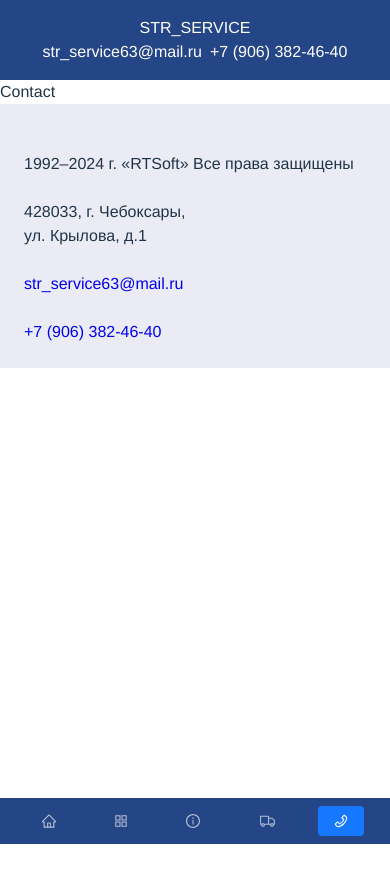
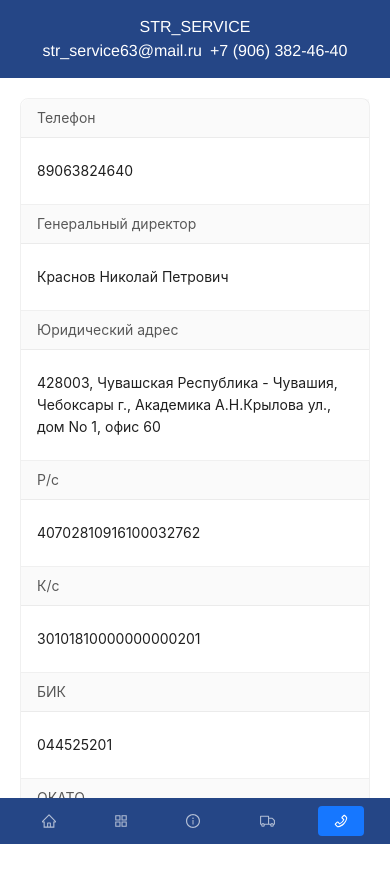
Before and after one commit to IgorKrasnovKT/stroy_service, a React (Vite) app: page /contact in a window 390 px wide. Shown: the top 882 px of the page. Before the commit the page ends 844 px from the top, so only its background shows below. Built offline with nearby package versions, Linux system fonts and the light colour scheme.

Commit message:
add contact info

```diff
--- a/index.html
+++ b/index.html
@@ -4,7 +4,7 @@
     <meta charset="UTF-8" />
     <link rel="icon" type="image/svg+xml" href="/vite.svg" />
     <meta name="viewport" content="width=device-width, initial-scale=1.0" />
-    <title>Stroy Service</title>
+    <title>Строй-Сервис</title>
   </head>
   <body>
     <div id="root"></div>
--- a/package.json
+++ b/package.json
@@ -1,6 +1,6 @@
 {
   "name": "stroy_service",
-	"homepage": ".",
+  "homepage": ".",
   "private": true,
   "version": "0.0.0",
   "type": "module",
@@ -17,6 +17,7 @@
     "@ant-design/icons": "^5.4.0",
     "@reduxjs/toolkit": "^2.2.7",
     "antd": "^5.19.3",
+    "classnames": "^2.5.1",
     "react": "^18.3.1",
     "react-dom": "^18.3.1",
     "react-router-dom": "^6.25.1",
--- a/src/components/footer/Footer.tsx
+++ b/src/components/footer/Footer.tsx
@@ -3,11 +3,13 @@ import styles from "./styles.module.scss";
 import { Link } from "react-router-dom";
 
 const Footer = memo(() => {
+  const currentYear = new Date().getFullYear();
+
   return (
     <footer>
       <div className={styles.leftSide}>
         <div className={styles.logo}></div>
-        <span>1992–2024 г. «RTSoft» Все права защищены</span>
+        <span>2009–{currentYear} г. ООО «Строй-Сервис» Все права защищены</span>
       </div>
       <div className={styles.rightSide}>
         <div>
--- a/src/components/header/Header.tsx
+++ b/src/components/header/Header.tsx
@@ -10,6 +10,7 @@ import {
   PhoneOutlined,
 } from "@ant-design/icons";
 import { ReactComponent as DeliveryIcon } from "../../assets/delivery.svg";
+import classNames from "classnames";
 
 type MenuItem = Required<MenuProps>["items"][number];
 
@@ -112,14 +113,14 @@ const Header = memo(() => {
   const clearActiveKey = useCallback(() => setActiveKey(undefined), []);
 
   return (
-    <>
+    <header>
       <div className={styles.shortHeader}>
         <Logo onClick={clearActiveKey} />
         <div>
           <ContactLinks />
         </div>
       </div>
-      <header>
+      <div className={styles.fullHeader}>
         <div className={styles.left_side}>
           <Logo onClick={clearActiveKey} />
           <Menu
@@ -139,8 +140,8 @@ const Header = memo(() => {
           <Link to={routes.signup.path}>{routes.signup.name}</Link>
         </Button> */}
         </div>
-      </header>
-    </>
+      </div>
+    </header>
   );
 });
 
--- a/src/components/header/styles.module.scss
+++ b/src/components/header/styles.module.scss
@@ -1,11 +1,10 @@
-header,
-.shortHeader {
-    position: sticky;
+header {
+    position: fixed;
     top: 0;
+    padding: 0 2rem;
+    width: calc(100% - 4rem);
     display: flex;
     align-items: center;
-    justify-content: space-between;
-    padding: 0 2rem;
     height: var(--header-height);
     min-height: var(--header-height);
     max-height: var(--header-height);
@@ -21,6 +20,15 @@ header,
             line-height: calc(var(--header-height) - 1rem);
             border-radius: .25rem !important;
         }
+    }
+
+    .fullHeader,
+    .shortHeader {
+        display: flex;
+        align-items: center;
+        justify-content: space-between;
+        width: 100%;
+        background-color: var(--main-color);
     }
 
     .left_side {
@@ -50,10 +58,10 @@ header,
 
 @media screen and (min-width: 993px) {
     .shortHeader {
-        display: none;
+        display: none !important;
     }
 
-    header {
+    .fullHeader {
         li:has(.homeLink) {
             display: none !important;
         }
@@ -62,16 +70,36 @@ header,
 
 @media screen and (max-width: 992px) {
     html {
-        padding-bottom: var(--header-height);
+        padding-top: var(--header-large-height) !important;
+        height: calc(100% - var(--header-large-height)) !important;
+        padding-bottom: var(--header-height) !important;
     }
 
     header {
+        height: var(--header-large-height);
+        min-height: var(--header-large-height);
+        max-height: var(--header-large-height);
+
+        .shortHeader {
+            flex-direction: column;
+
+            div {
+                display: flex;
+                justify-content: center;
+                flex-wrap: wrap;
+                column-gap: .5rem;
+            }
+        }
+
+        .fullHeader {
             position: fixed !important;
             bottom: 0;
+            left: 0;
             top: unset !important;
             justify-content: center;
             width: 100%;
             padding: 0;
+            height: var(--header-height);
 
             .left_side {
                 width: 100%;
@@ -97,25 +125,11 @@ header,
                 display: none !important;
             }
         }
-
-    .shortHeader {
-        flex-direction: column;
-        padding: 1rem;
-        height: auto;
-        min-height: max-content;
-        max-height: max-content;
-
-        div {
-            display: flex;
-            justify-content: center;
-            flex-wrap: wrap;
-            column-gap: .5rem;
-        }
     }
 }
 
 @media screen and (max-width: 760px) {
-    header {
+    .fullHeader {
         .left_side {
             .linkLabel {
                 display: none;
--- a/src/index.scss
+++ b/src/index.scss
@@ -1,5 +1,5 @@
 :root {
-  font-family: "Helvetica Neue",Helvetica,Arial,sans-serif;
+  font-family: "Helvetica Neue", Helvetica, Arial, sans-serif;
   line-height: 1.5;
   font-weight: 400;
   background-color: white;
@@ -9,6 +9,7 @@
   -moz-osx-font-smoothing: grayscale;
 
   --header-height: 46px;
+  --header-large-height: calc(var(--header-height) + 2rem);
 
   --main-color: rgb(37, 70, 134);
   --main-light-color: rgb(58, 94, 167);
@@ -16,11 +17,18 @@
   --footer-color: rgb(234, 235, 245);
 }
 
+html {
+  padding-top: var(--header-height);
+  height: calc(100% - var(--header-height));
+}
+
 body {
   margin: 0;
+  height: 100%;
 }
 
-html, body {
+html,
+body {
   overflow-x: hidden;
 }
 
--- a/src/pages/contact/Contact.tsx
+++ b/src/pages/contact/Contact.tsx
@@ -1,9 +1,106 @@
-import { memo } from 'react'
+import { Descriptions, DescriptionsProps } from "antd";
+import { memo, useEffect, useRef, useState } from "react";
+import styles from "./styles.module.scss";
+
+const contactInfo: DescriptionsProps["items"] = [
+  {
+    key: "1",
+    label: "Телефон",
+    children: <p>89063824640</p>,
+  },
+  {
+    key: "2",
+    label: "Генеральный директор",
+    children: <p>Краснов Николай Петрович</p>,
+  },
+  {
+    key: "3",
+    label: "Юридический адрес",
+    children: (
+      <p>
+        428003, Чувашская Республика - Чувашия, Чебоксары г., Академика
+        А.Н.Крылова ул., дом No 1, офис 60
+      </p>
+    ),
+  },
+  {
+    key: "4",
+    label: "Р/с",
+    children: <p>40702810916100032762</p>,
+  },
+  {
+    key: "5",
+    label: "К/с",
+    children: <p>30101810000000000201</p>,
+  },
+  {
+    key: "6",
+    label: "БИК",
+    children: <p>044525201</p>,
+  },
+  {
+    key: "7",
+    label: "ОКАТО",
+    children: <p>97401000000</p>,
+  },
+  {
+    key: "8",
+    label: "Банк",
+    children: <p>ПАО АКБ «АВАНГАРД» г. Москва</p>,
+  },
+  {
+    key: "9",
+    label: "ИНН",
+    children: <p>2130055364</p>,
+  },
+  {
+    key: "10",
+    label: "КПП",
+    children: <p>213001001</p>,
+  },
+];
 
 const Contact = memo(() => {
+  const [layout, setLayout] = useState<"horizontal" | "vertical">(
+    window.innerWidth <= 992 ? "vertical" : "horizontal"
+  );
+
+  const layoutRef = useRef(layout);
+
+  const handleResize = () => {
+    if (window.innerWidth <= 992) {
+      if (layoutRef.current === "horizontal") {
+        setLayout("vertical");
+      }
+    } else if (layoutRef.current === "vertical") {
+      setLayout("horizontal");
+    }
+  };
+
+  useEffect(() => {
+    window.addEventListener("resize", handleResize);
+
+    return () => {
+      console.log("unmount");
+      window.removeEventListener("resize", handleResize);
+    };
+  }, []);
+
+  useEffect(() => {
+    layoutRef.current = layout;
+  }, [layout]);
+
   return (
-    <main>Contact</main>
-  )
-})
+    <main className={styles.main}>
+      <Descriptions
+        items={contactInfo}
+        bordered
+        column={1}
+        layout={layout}
+        size="small"
+      />
+    </main>
+  );
+});
 
-export default Contact
+export default Contact;
--- /dev/null
+++ b/src/pages/contact/styles.module.scss
@@ -0,0 +1,18 @@
+.main {
+    padding: 5rem;
+    display: flex;
+    align-items: center;
+    justify-content: center;
+}
+
+@media screen and (max-width: 992px) {
+    .main {
+        padding: 2.5rem;
+    }
+}
+
+@media screen and (max-width: 760px) {
+    .main {
+        padding: 1.25rem;
+    }
+}
```
Also changed, not shown: 3 other files (tests, documents, lock files or other folders). Lines whose indentation alone changed are shown as unchanged.
